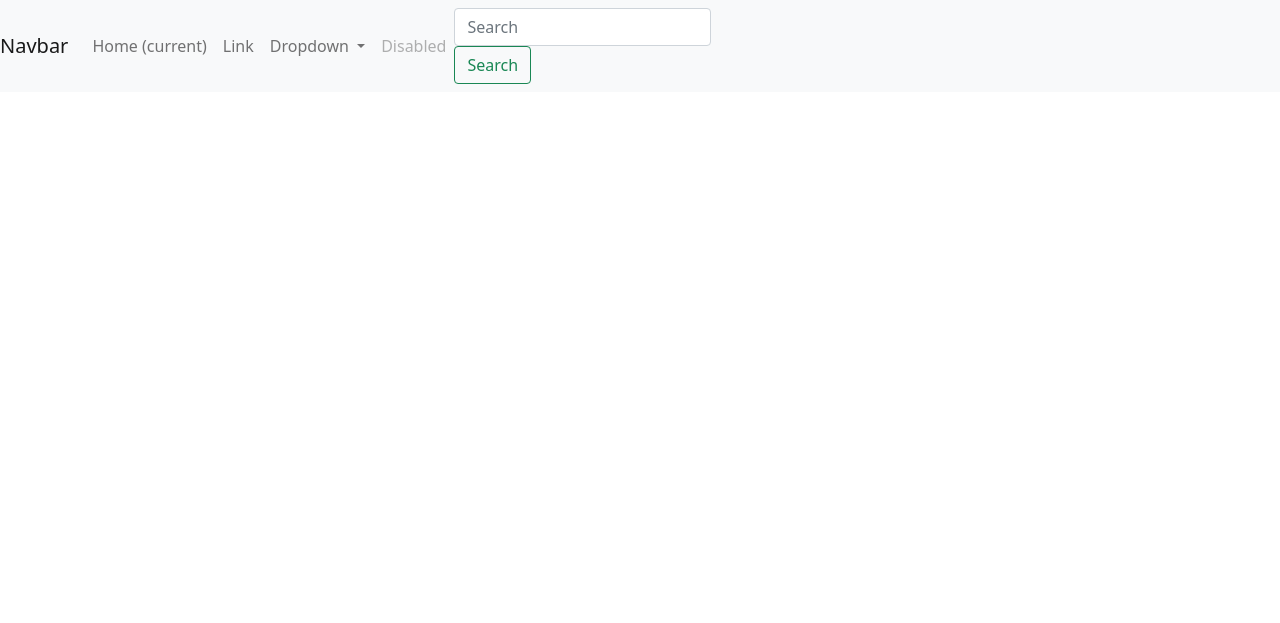
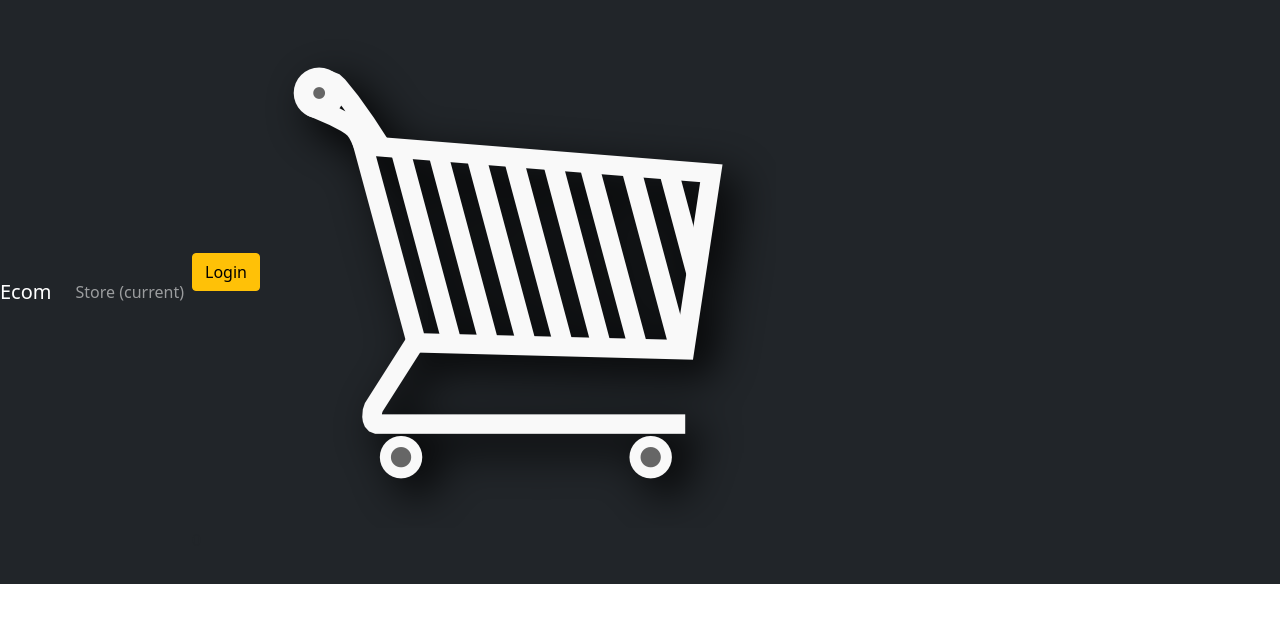
Before and after one commit to jpzambranoleon/Ecommerce-Website, a Django app: template store/templates/store/main.html in a window 1280 px wide. Shown: the top 623 px of the page. Run offline with Django 3.2, Linux system fonts and the light colour scheme; the template is opened without the code that fills it, so the values that code supplies are empty.

Commit message:
updated main.html

```diff
--- a/store/templates/store/main.html
+++ b/store/templates/store/main.html
@@ -15,8 +15,8 @@
 
 </head>
 <body>
-    <nav class="navbar navbar-expand-lg navbar-light bg-light">
-        <a class="navbar-brand" href="#">Navbar</a>
+    <nav class="navbar navbar-expand-lg navbar-dark bg-dark">
+        <a class="navbar-brand" href="{% url 'store' %}">Ecom</a>
         <button class="navbar-toggler" type="button" data-toggle="collapse" data-target="#navbarSupportedContent" aria-controls="navbarSupportedContent" aria-expanded="false" aria-label="Toggle navigation">
           <span class="navbar-toggler-icon"></span>
         </button>
@@ -24,30 +24,20 @@
         <div class="collapse navbar-collapse" id="navbarSupportedContent">
           <ul class="navbar-nav mr-auto">
             <li class="nav-item active">
-              <a class="nav-link" href="#">Home <span class="sr-only">(current)</span></a>
-            </li>
-            <li class="nav-item">
-              <a class="nav-link" href="#">Link</a>
-            </li>
-            <li class="nav-item dropdown">
-              <a class="nav-link dropdown-toggle" href="#" id="navbarDropdown" role="button" data-toggle="dropdown" aria-haspopup="true" aria-expanded="false">
-                Dropdown
-              </a>
-              <div class="dropdown-menu" aria-labelledby="navbarDropdown">
-                <a class="dropdown-item" href="#">Action</a>
-                <a class="dropdown-item" href="#">Another action</a>
-                <div class="dropdown-divider"></div>
-                <a class="dropdown-item" href="#">Something else here</a>
-              </div>
-            </li>
-            <li class="nav-item">
-              <a class="nav-link disabled" href="#">Disabled</a>
+                <a class="nav-link" href="{% url 'store' %}">Store <span class="sr-only">(current)</span></a>
             </li>
           </ul>
-          <form class="form-inline my-2 my-lg-0">
-            <input class="form-control mr-sm-2" type="search" placeholder="Search" aria-label="Search">
-            <button class="btn btn-outline-success my-2 my-sm-0" type="submit">Search</button>
-          </form>
+
+          <div class="form-inline my-2 my-lg 0">
+              <a href="#" class="btn btn-warning">Login</a>
+
+              <a href="{% url 'cart' %}">
+                  <img id="cart-icon" src="{% static 'images/cart.png' %}">
+              </a>
+              <p id="cart-total">0</p>
+
+          </div>
+
         </div>
     </nav>
 
```
